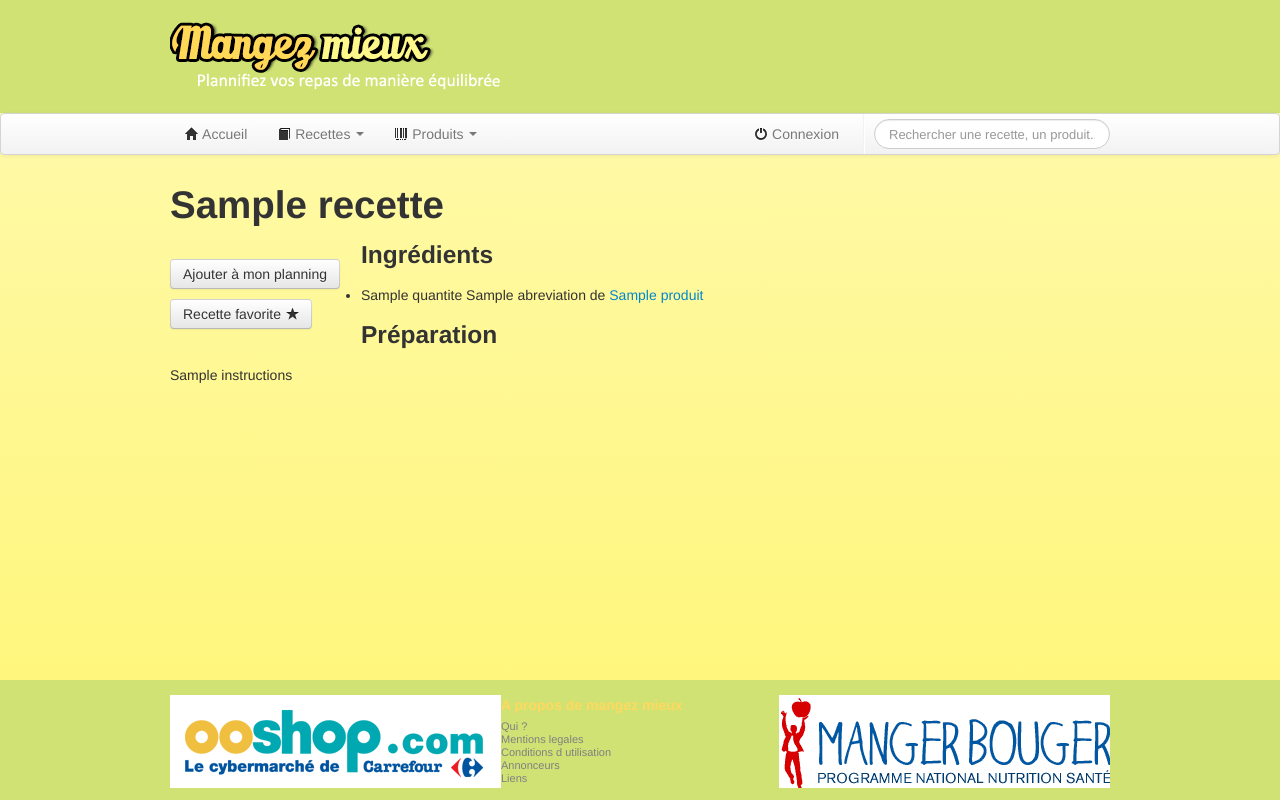
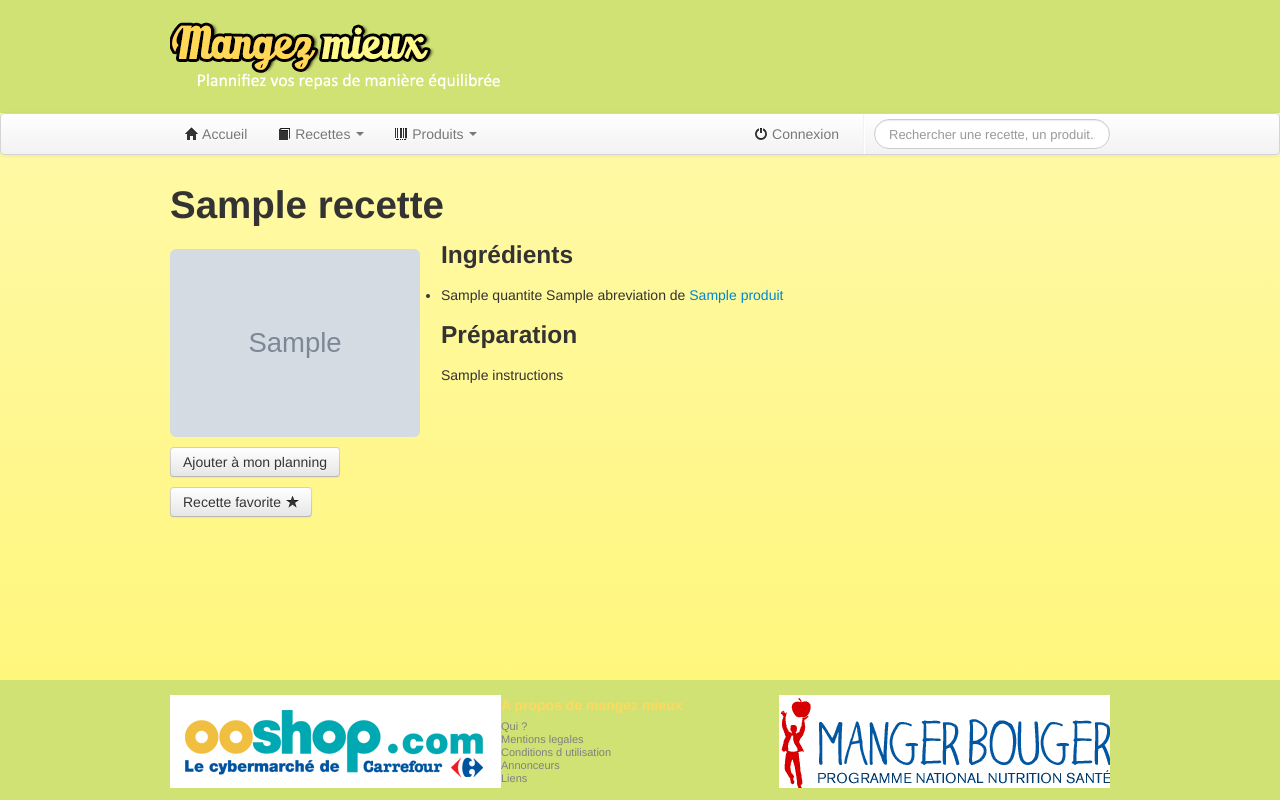
Before and after one commit to notsag/mangezmieux, a Django app: template mangezmieux/templates/recette/detail.html in a window 1280 px wide. Run offline with Django 3.2, Linux system fonts and the light colour scheme; the template is opened without the code that fills it: most values are stand-ins (such as "Sample title", 1, 10 or a date in 2020); grey boxes marked "Sample" are stand-in pictures; form fields are guessed from the names that the template uses; some libraries are stand-ins or nearby versions.

Commit message:
Petite erreur template recette

```diff
--- a/mangezmieux/templates/recette/detail.html
+++ b/mangezmieux/templates/recette/detail.html
@@ -5,7 +5,7 @@
 	<h1>{{recette.nom}}</h1>
 		<div id="recetteDetails">
 			<div id="recettePanelGauche">
-					<p></p>
+					<p><img src="{{recette.image.url}}" class="img-rounded" alt="Illustration pour : {{recette.nom}}"/></p>
 					<p><a class="btn" href="#myModal" data-toggle="modal">Ajouter à mon planning</a></p>
 					<p><a href="/recette/favoriser/{{recette.pk}}/" class="btn">Recette favorite <i class="icon-star"></i></a></p>
 			</div>
```
